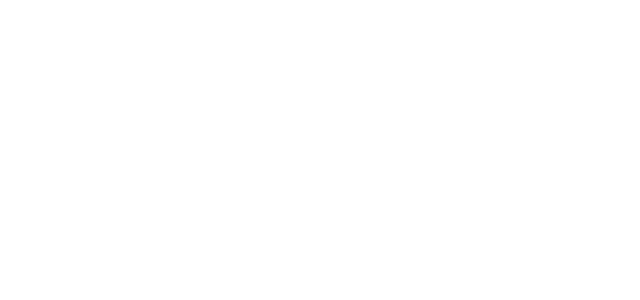
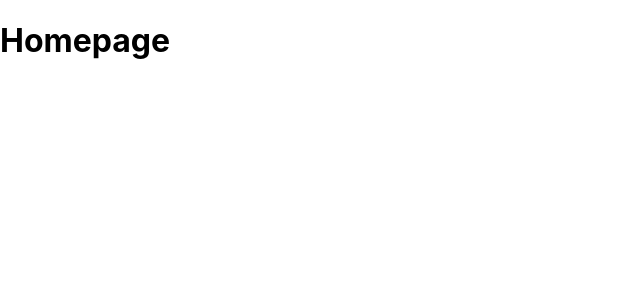
Before and after one commit to priyanshumahey/Purple-Lotus, a React (Create React App) app in the folder site/: page /Home in a window 1280 px wide. Before the commit this address had no page. Shown: the top 300 px of the page, without its empty margins (0-640 px from the left). Built offline with nearby package versions, Linux system fonts and the light colour scheme.

Commit message:
Homepage updates

```diff
--- /dev/null
+++ b/site/src/Pages/Home/Home.js
@@ -0,0 +1,8 @@
+function Homepage() {
+    return (
+      <h1>
+        Homepage
+      </h1>
+    );
+  }
+export default Homepage;
--- a/site/src/Pages/Intro/App.js
+++ b/site/src/Pages/Intro/App.js
@@ -5,6 +5,7 @@ import './App.css';
 function Intro() {
   return (
     <div className="App">
+      Intro Page
     </div>
   );
 }
--- a/site/src/index.js
+++ b/site/src/index.js
@@ -2,28 +2,26 @@ import React from 'react';
 import ReactDOM from 'react-dom/client';
 import './index.css';
 import Intro from './Pages/Intro/App';
+import Homepage from './Pages/Home/Home';
 import reportWebVitals from './reportWebVitals';
 import { Routes, Route, BrowserRouter } from 'react-router-dom';
 
 // Project Organization
 // - Intro Screen
-//      -> Login
-//      -> Set-up
 // - Homepage
-// - Settings Page
+// - Settings Page ??
 // - Parent Page
 // - Child Page
 // - Therapist Page
 
 const root = ReactDOM.createRoot(document.getElementById('root'));
+
 root.render(
   <BrowserRouter>
     <Routes>
       <Route path="/" element={<Intro />} />
-      {/* <Route path="/SignUp" element={<SignUp />} /> */}
-      {/* <Route path="/Login" element={<Login />} /> */}
       {/* <Route path="/Settings" element={<Settings />} /> */}
-      {/* <Route path="/Home" element={<Homepage />} /> */}
+      <Route path="/Home" element={<Homepage />} />
       {/* <Route path="/ForParents" element={<Parents />} /> */}
       {/* <Route path="/ForChild" element={<Child />} /> */}
       {/* <Route path="/ForTherapist" element={<Therapist />} /> */}
```
